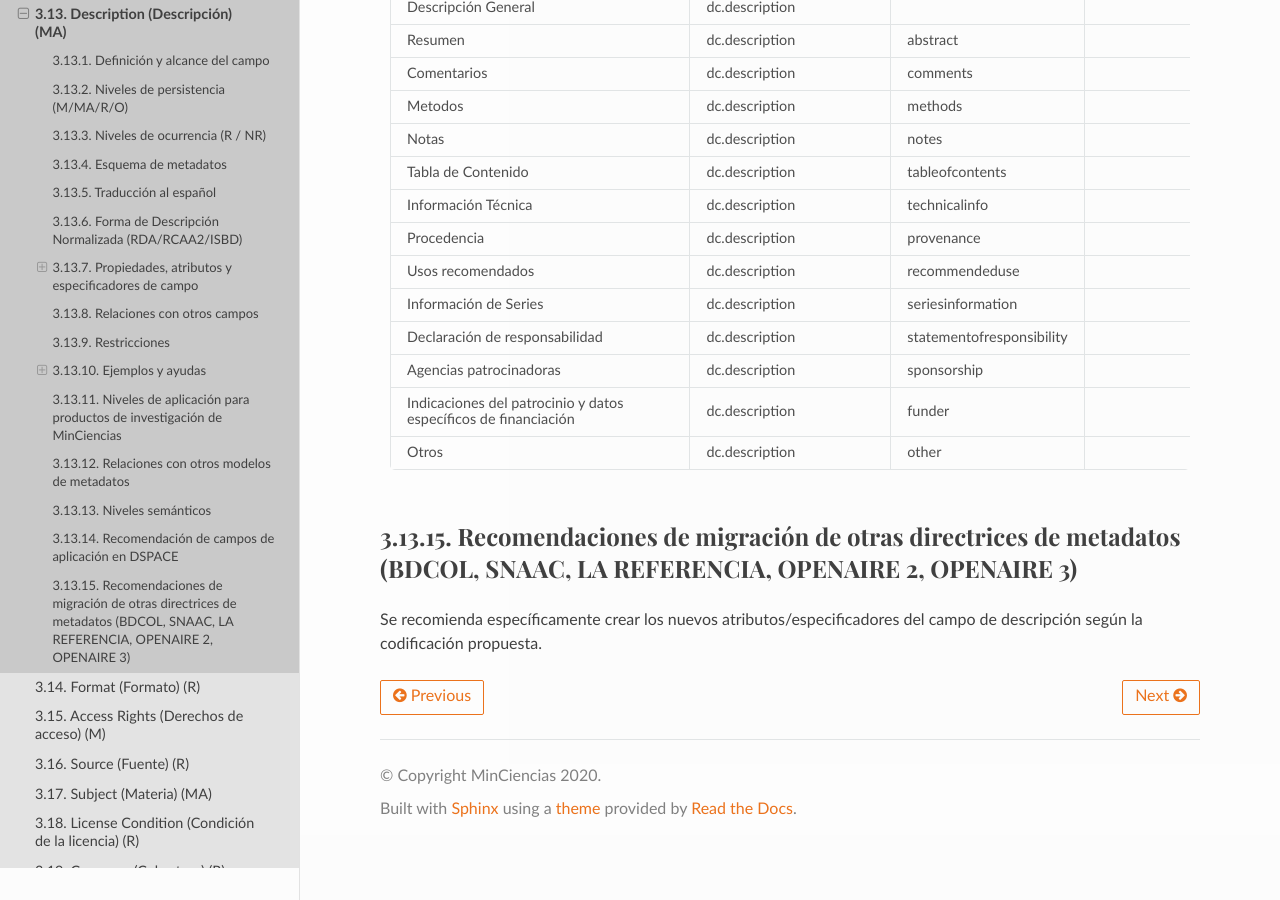
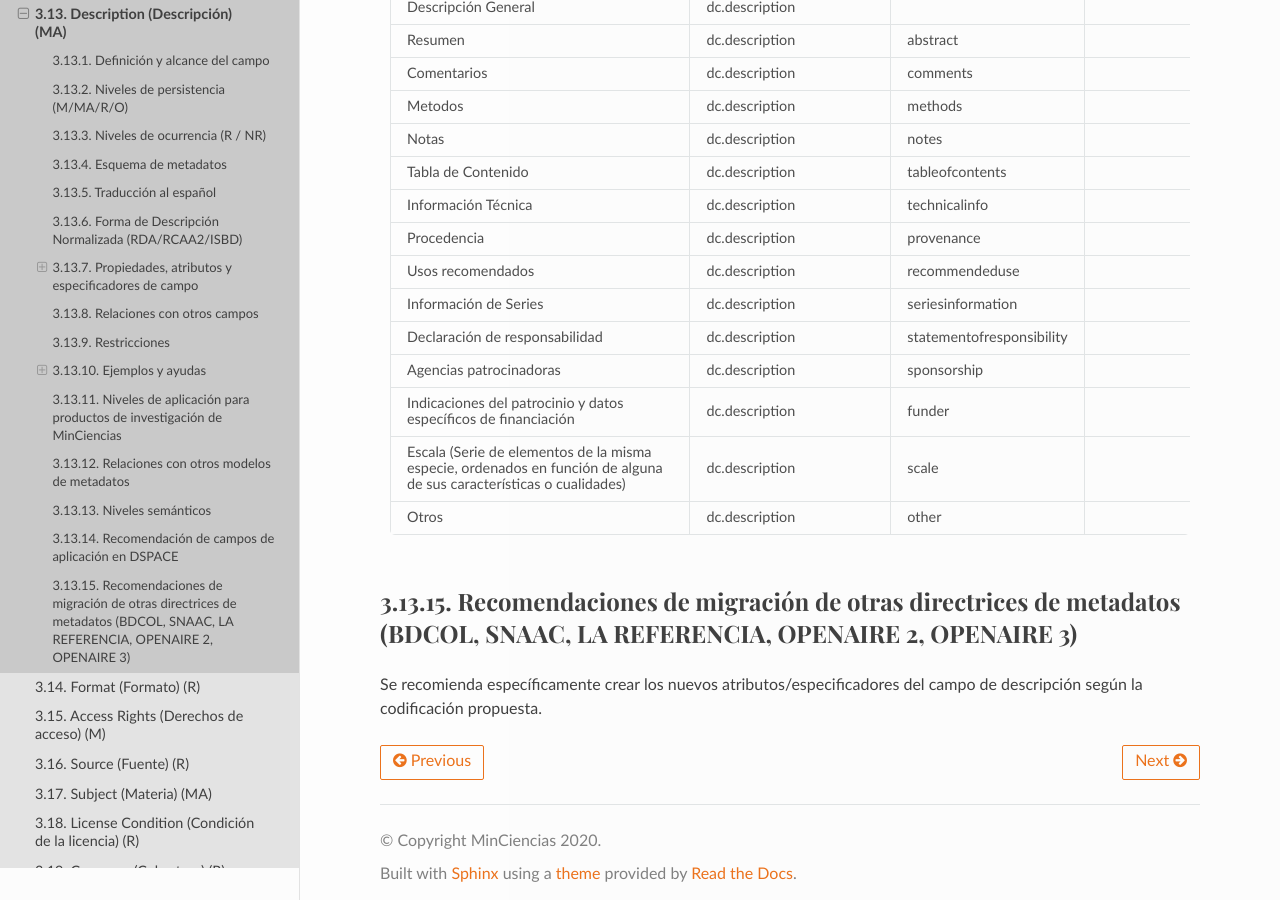
Before and after one commit to rcic/openaire4, a Sphinx documentation site: the page built from docs/field_description.rst, in a window 1280 px wide and 900 px high, scrolled down 4825 px. Built offline with Sphinx 7.4.7 and the Read the Docs theme 2.0.0, drawn with Linux system fonts in a browser that asks for light colours; some web fonts are replaced; a script that is not in the unit is left out.

Commit message:
Update field_description.rst

```diff
--- a/docs/field_description.rst
+++ b/docs/field_description.rst
@@ -247,6 +247,9 @@ Se recomienda crear/modificar el componente de registro de metadatos (y sus corr
 +-----------------------------------------------------------------+-----------------------+---------------------------+-----------------+
 | Indicaciones del patrocinio y datos específicos de financiación | dc.description        | funder                    |                 |
 +-----------------------------------------------------------------+-----------------------+---------------------------+-----------------+
+| Escala (Serie de elementos de la misma especie, ordenados       | dc.description        | scale                     |                 |
+| en función de alguna de sus características o cualidades)       |                       |                           |                 |
++-----------------------------------------------------------------+-----------------------+---------------------------+-----------------+
 | Otros                                                           | dc.description        | other                     |                 |
 +-----------------------------------------------------------------+-----------------------+---------------------------+-----------------+
 
```
